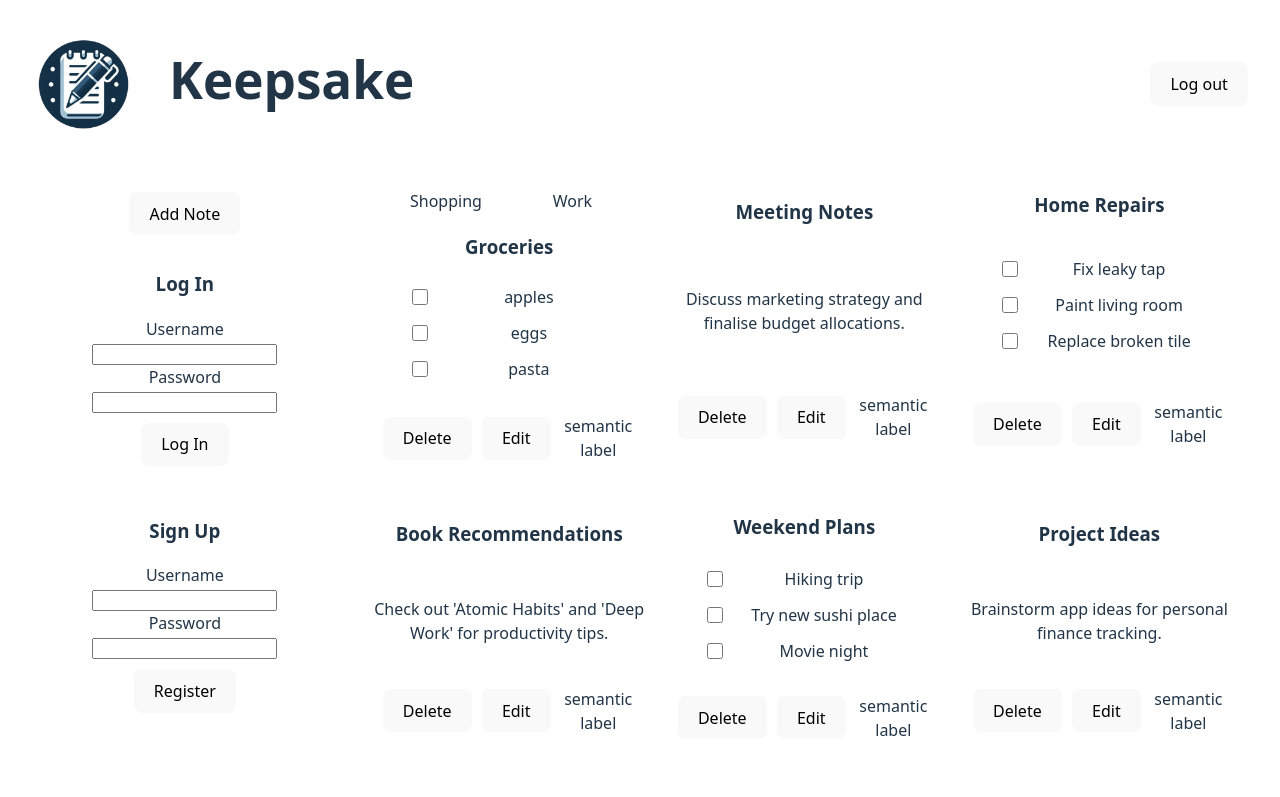
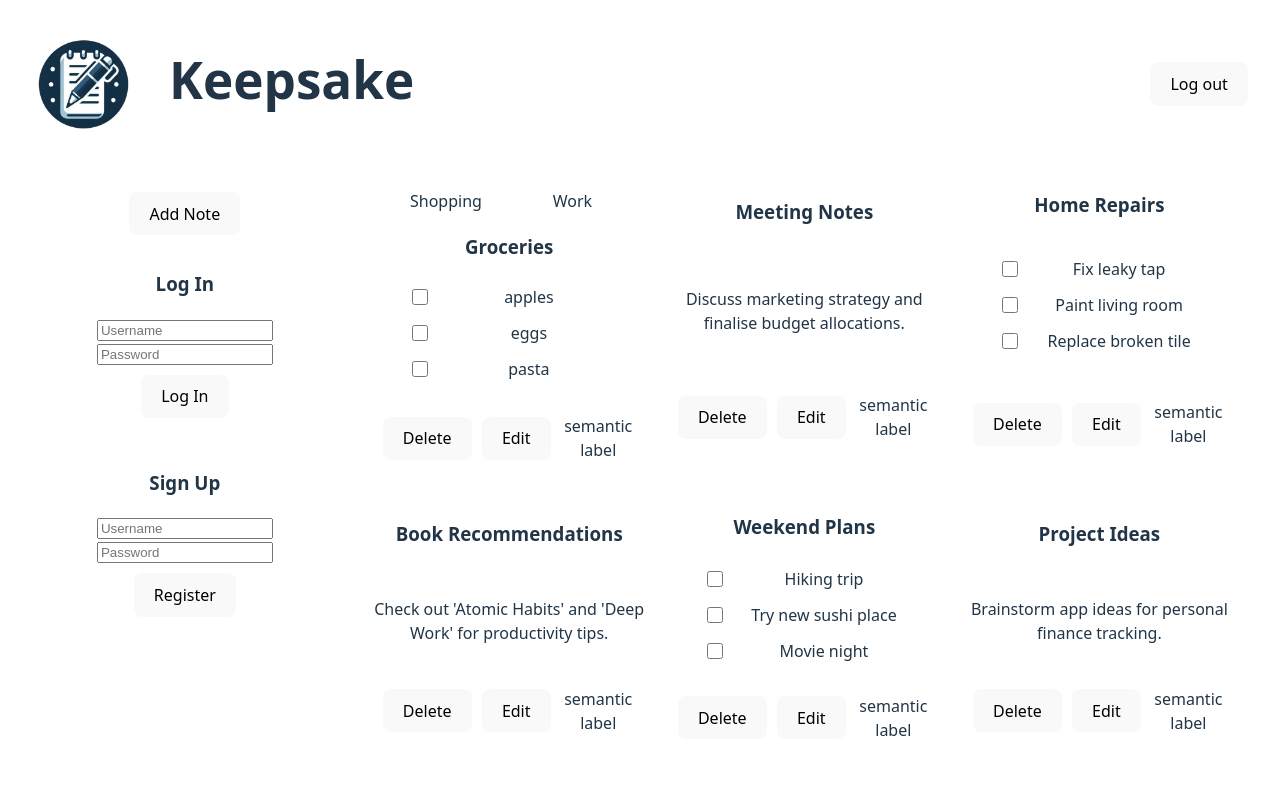
Before and after one commit to anitamegarry/Keepsake-Clone, a React (Vite) app in the folder keepsake-app/: page / in a window 1280 px wide. Shown: the top 797 px of the page. Built offline with nearby package versions, Linux system fonts and the light colour scheme; data requests are answered from the project's data file.

Commit message:
reformatted login and register

```diff
--- a/keepsake-app/db.json
+++ b/keepsake-app/db.json
@@ -115,6 +115,15 @@
         1
       ],
       "isChecklist": false
+    },
+    {
+      "id": "0680",
+      "userID": null,
+      "title": "",
+      "content": "",
+      "category": "note",
+      "labels": [],
+      "isChecklist": false
     }
   ],
   "labels": [
--- a/keepsake-app/src/components/LogIn.tsx
+++ b/keepsake-app/src/components/LogIn.tsx
@@ -35,14 +35,15 @@ export default function LogIn({ username, setUsername }: LogInProps) {
   }
 
   return (
-    <div>
+    <>
       <h3>Log In</h3>
       {validated ? (
-        <p>Welcome, {username}!</p>
+        <p className="welcome-message">Welcome, {username}!</p>
       ) : (
         <>
-          <label htmlFor="username">Username</label>
+          <div className="input-fields">
             <input
+              placeholder="Username"
               value={username}
               type="text"
               name="username"
@@ -50,8 +51,8 @@ export default function LogIn({ username, setUsername }: LogInProps) {
                 setUsername(e.target.value);
               }}
             />
-          <label htmlFor="password">Password</label>
             <input
+              placeholder="Password"
               value={password}
               type="password"
               name="password"
@@ -59,9 +60,10 @@ export default function LogIn({ username, setUsername }: LogInProps) {
                 setPassword(e.target.value);
               }}
             />
+          </div>
           <button onClick={handleSubmit}>Log In</button>
         </>
       )}
-    </div>
+    </>
   );
 }
--- a/keepsake-app/src/components/Navbar.tsx
+++ b/keepsake-app/src/components/Navbar.tsx
@@ -1,4 +1,3 @@
-import React from "react";
 import "./Navbar.css";
 
 export default function Navbar() {
--- a/keepsake-app/src/components/Register.tsx
+++ b/keepsake-app/src/components/Register.tsx
@@ -3,6 +3,7 @@ import { useState } from "react";
 export default function LogIn() {
   const [username, setUsername] = useState("");
   const [password, setPassword] = useState("");
+  const [submitted, setSubmitted] = useState(false);
 
   async function handleSubmit() {
     let response = await fetch(`http://localhost:3000/usernames`, {
@@ -11,36 +12,44 @@ export default function LogIn() {
         "Content-Type": "application/json",
       },
       body: JSON.stringify({
-        userID: 1,
+        UserID: 1,
         username: username,
         password: password,
       }),
     });
     console.log(await response.json());
+    setUsername("");
+    setPassword("");
+    setSubmitted(true);
   }
 
   return (
     <div>
       <h3>Sign Up</h3>
-      <label htmlFor="username">Username</label>
+      <div className="input-fields">
         <input
+          placeholder="Username"
           value={username}
           type="text"
           name="username"
           onChange={(e) => {
+            setSubmitted(false);
             setUsername(e.target.value);
           }}
         />
-      <label htmlFor="password">Password</label>
         <input
+          placeholder="Password"
           value={password}
           type="password"
           name="password"
           onChange={(e) => {
+            setSubmitted(false);
             setPassword(e.target.value);
           }}
         />
+      </div>
       <button onClick={handleSubmit}>Register</button>
+      {submitted ? <p>Signed up!</p> : <></>}
     </div>
   );
 }
```
Lines whose indentation alone changed are shown as unchanged.
